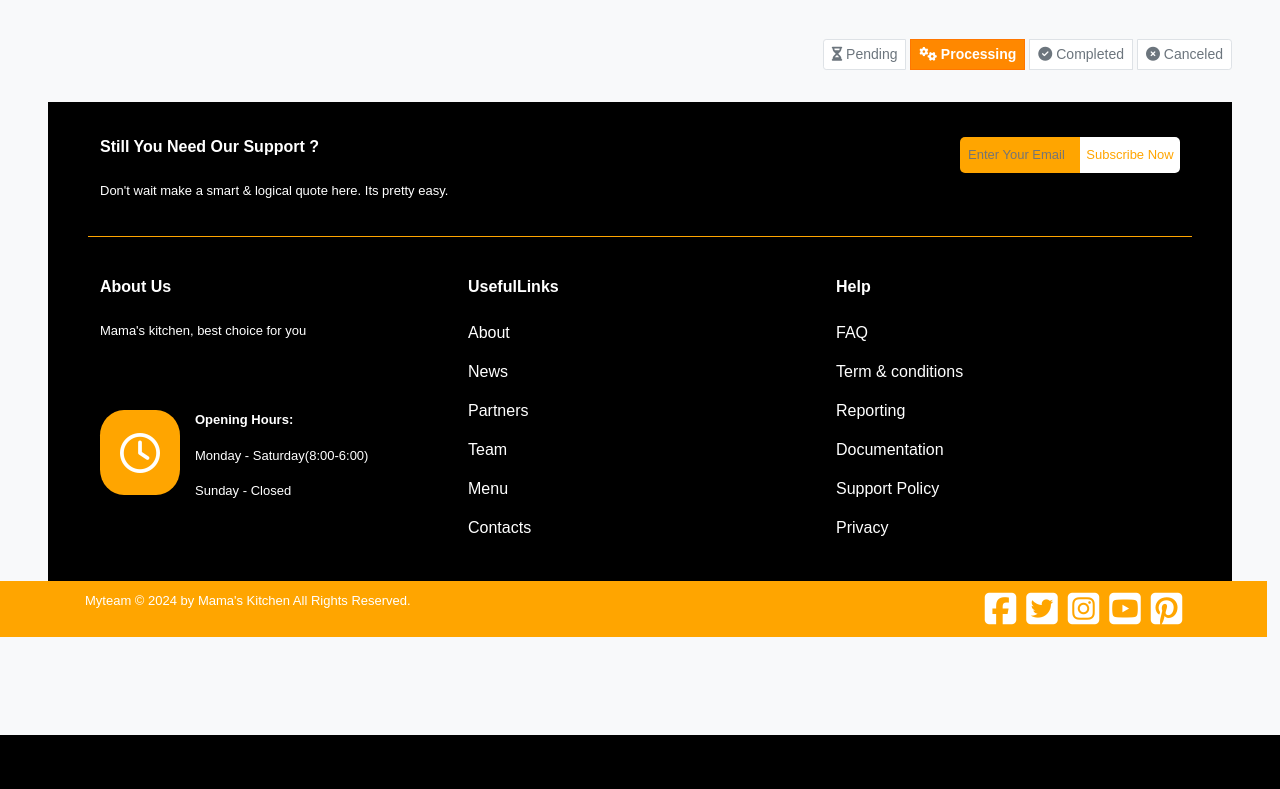
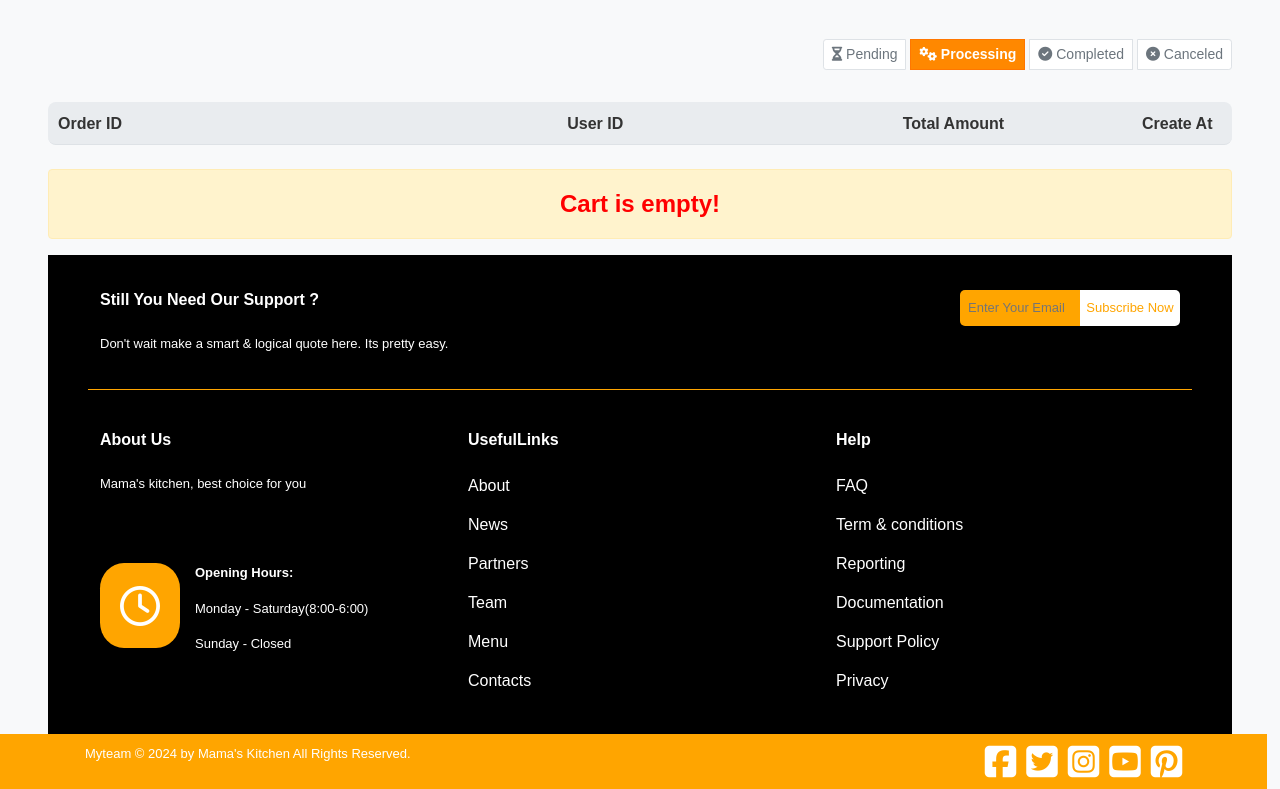
Before and after one commit to TranHoangXuanNguyen/PHP_WebBasicProject, a PHP site: the page made by app/views/Cart.php in a window 1280 px wide, after a click on "Processing". Shown: the part 65-854 px from the top of the page. Before the commit the page ends 800 px from the top, so only its background shows below. Run offline with PHP 8.4, Linux system fonts and the light colour scheme; the template is opened without the code that fills it, so the values that code supplies are empty.

Commit message:
done for release

```diff
--- a/app/views/Cart.php
+++ b/app/views/Cart.php
@@ -85,6 +85,102 @@
                 <div class="alert alert-warning text-center mt-4">Cart is empty!</div>
             <?php endif; ?>
         </div>
+
+
+
+        <div id="processing">
+            <div class="cart-header d-flex border-bottom pb-2">
+                <div class="product-info"><strong>Order ID</strong></div>
+                <div class="price"><strong>User ID</strong></div>
+                <div class="total"><strong>Total Amount</strong></div>
+                <div class="remove-btn"><strong>Create At</strong></div>
+            </div>
+            <?php if (isset($data['processingOrder']) && !empty($data['processingOrder']) && is_array($data['processingOrder'])): ?>
+                <?php foreach ($data['processingOrder'] as $orderItem): ?>
+                    <div class="cart-item d-flex align-items-center mt-4">
+                        <div class="product-info d-flex ">
+                            <span class="ms-3"><?= $orderItem['order_id'] ?></span>
+                        </div>
+                        <div class="product-info d-flex ">
+                            <span class="ms-3"><?= $orderItem['userId'] ?></span>
+                        </div>
+                        <div><?= number_format($orderItem['total_amount'], 0, ',', '.') ?> VND</div>
+                        <div class="product-info d-flex ">
+                            <span class="ms-3"><?= $orderItem['created_at'] ?></span>
+                        </div>
+                    </div>
+                <?php endforeach; ?>
+
+
+            <?php else: ?>
+                <div class="alert alert-warning text-center mt-4">Cart is empty!</div>
+            <?php endif; ?>
+        </div>
+
+
+        <div id="completed">
+            <div class="cart-header d-flex border-bottom pb-2">
+                <div class="product-info"><strong>Order ID</strong></div>
+                <div class="price"><strong>User ID</strong></div>
+                <div class="total"><strong>Total Amount</strong></div>
+                <div class="remove-btn"><strong>Create At</strong></div>
+            </div>
+            <?php if (isset($data['completedOrder']) && !empty($data['processingOrder']) && is_array($data['processingOrder'])): ?>
+                <?php foreach ($data['processingOrder'] as $orderItem): ?>
+                    <div class="cart-item d-flex align-items-center mt-4">
+                        <div class="product-info d-flex ">
+                            <span class="ms-3"><?= $orderItem['order_id'] ?></span>
+                        </div>
+                        <div class="product-info d-flex ">
+                            <span class="ms-3"><?= $orderItem['userId'] ?></span>
+                        </div>
+                        <div><?= number_format($orderItem['total_amount'], 0, ',', '.') ?> VND</div>
+                        <div class="product-info d-flex ">
+                            <span class="ms-3"><?= $orderItem['created_at'] ?></span>
+                        </div>
+                    </div>
+                <?php endforeach; ?>
+
+
+            <?php else: ?>
+                <div class="alert alert-warning text-center mt-4">Cart is empty!</div>
+            <?php endif; ?>
+        </div>
+
+
+
+
+        <div id="canceled">
+            <div class="cart-header d-flex border-bottom pb-2">
+                <div class="product-info"><strong>Order ID</strong></div>
+                <div class="price"><strong>User ID</strong></div>
+                <div class="total"><strong>Total Amount</strong></div>
+                <div class="remove-btn"><strong>Create At</strong></div>
+            </div>
+            <?php if (isset($data['canceledOrder']) && !empty($data['processingOrder']) && is_array($data['processingOrder'])): ?>
+                <?php foreach ($data['processingOrder'] as $orderItem): ?>
+                    <div class="cart-item d-flex align-items-center mt-4">
+                        <div class="product-info d-flex ">
+                            <span class="ms-3"><?= $orderItem['order_id'] ?></span>
+                        </div>
+                        <div class="product-info d-flex ">
+                            <span class="ms-3"><?= $orderItem['userId'] ?></span>
+                        </div>
+                        <div><?= number_format($orderItem['total_amount'], 0, ',', '.') ?> VND</div>
+                        <div class="product-info d-flex ">
+                            <span class="ms-3"><?= $orderItem['created_at'] ?></span>
+                        </div>
+                    </div>
+                <?php endforeach; ?>
+
+
+            <?php else: ?>
+                <div class="alert alert-warning text-center mt-4">Cart is empty!</div>
+            <?php endif; ?>
+        </div>
+
+
+
 
         <!-- Processing, Completed, and Canceled sections should be similar as "pending" -->
 
```
